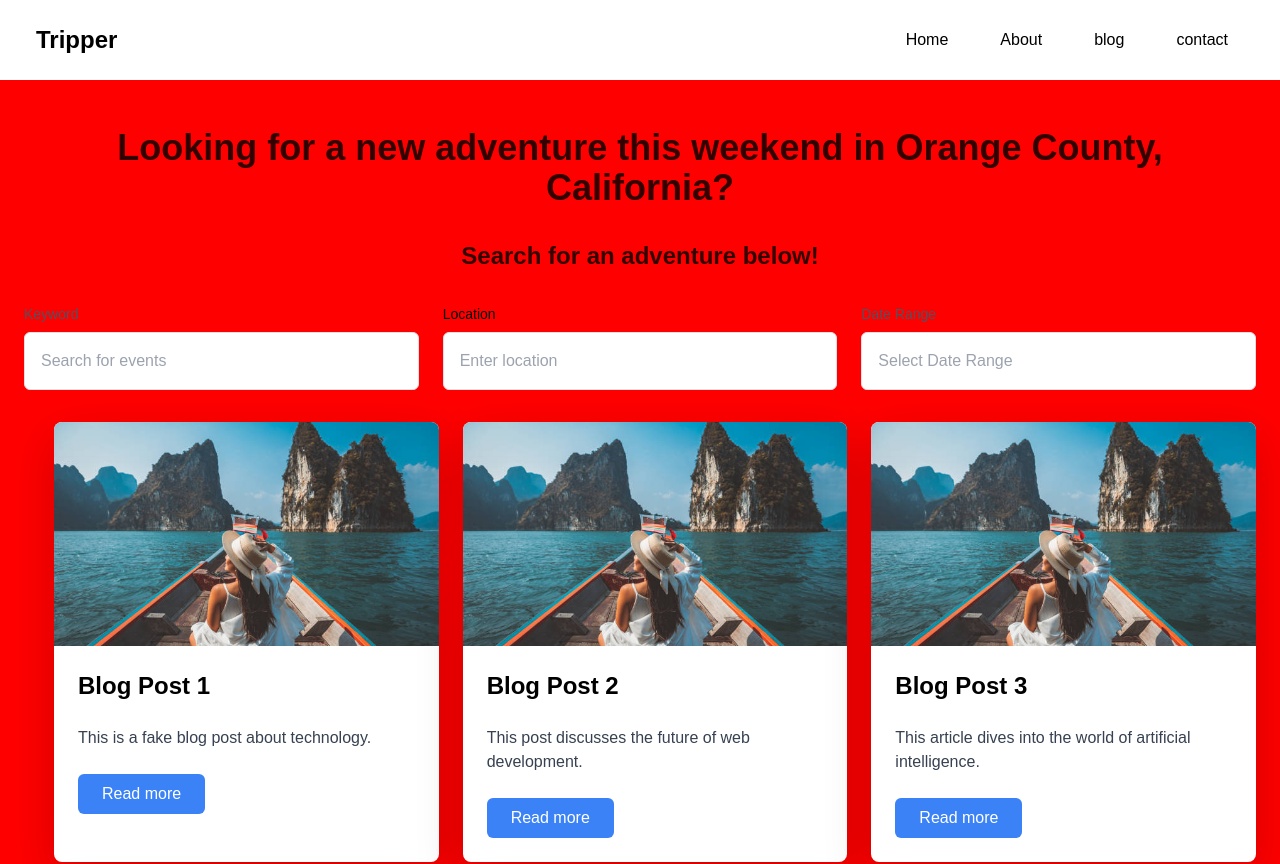
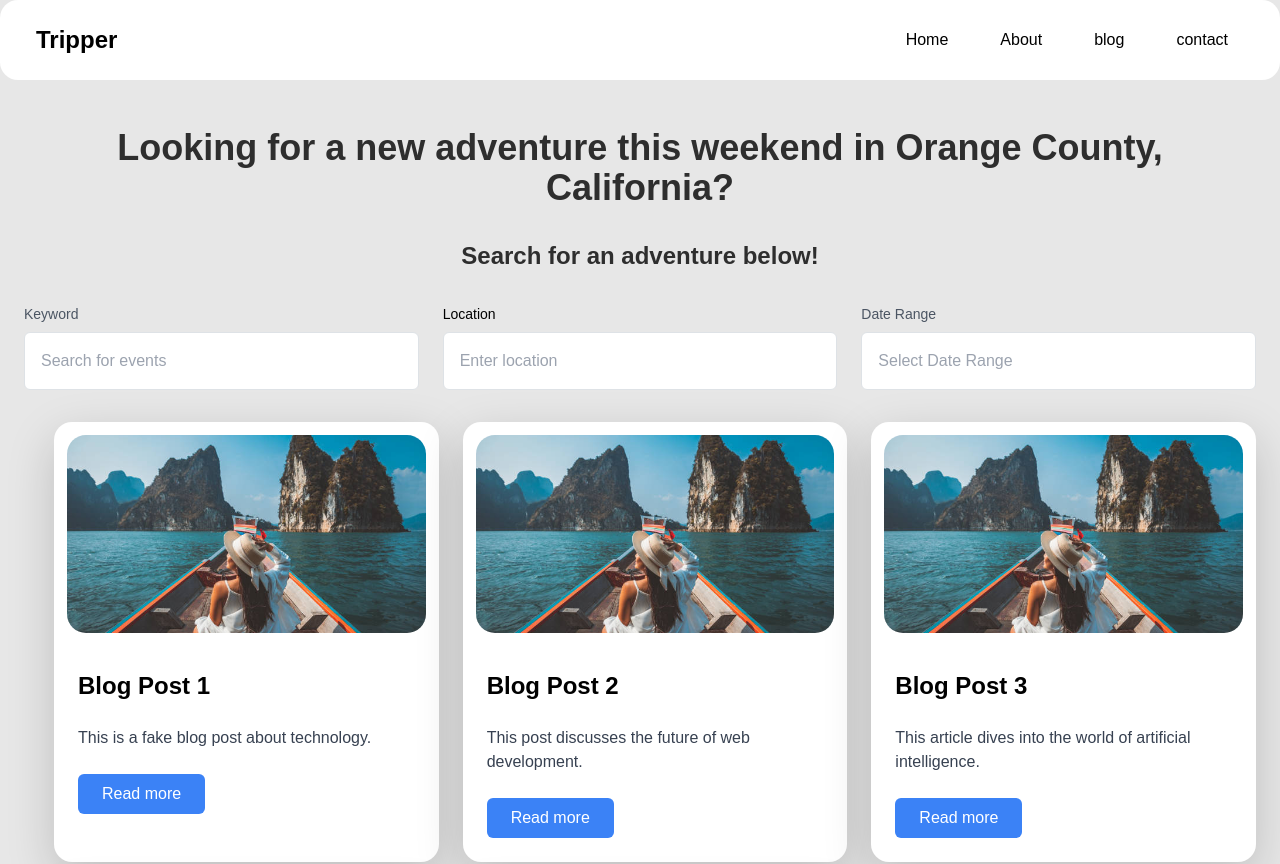
Before and after one commit to hamza12219/nextapp, a Next.js app: page / in a window 1280 px wide. Shown: the top 864 px of the page. Built offline with nearby package versions, Linux system fonts and the light colour scheme.

Commit message:
Update globals.css

```diff
--- a/src/styles/globals.css
+++ b/src/styles/globals.css
@@ -3,20 +3,20 @@
 @tailwind utilities;
 
 :root {
-  --background: red;
+  --background: #e7e7e7;
   --foreground: #171717;
 }
 
 @media (prefers-color-scheme: dark) {
   :root {
-    --background: red;
+    --background: #e7e7e7;
     --foreground: #ededed;
   }
 }
 
 body {
   color: var(--foreground);
-  background:red;
+  background:#e7e7e7;
   font-family: Arial, Helvetica, sans-serif;
 }
 
@@ -31,3 +31,11 @@ body {
 .wid{
   width: 100%;
 }
+.h-style{
+
+      padding: 13px;
+    border-radius: 32px;
+}
+.bg-white {
+    border-radius: 18px;
+}
```
